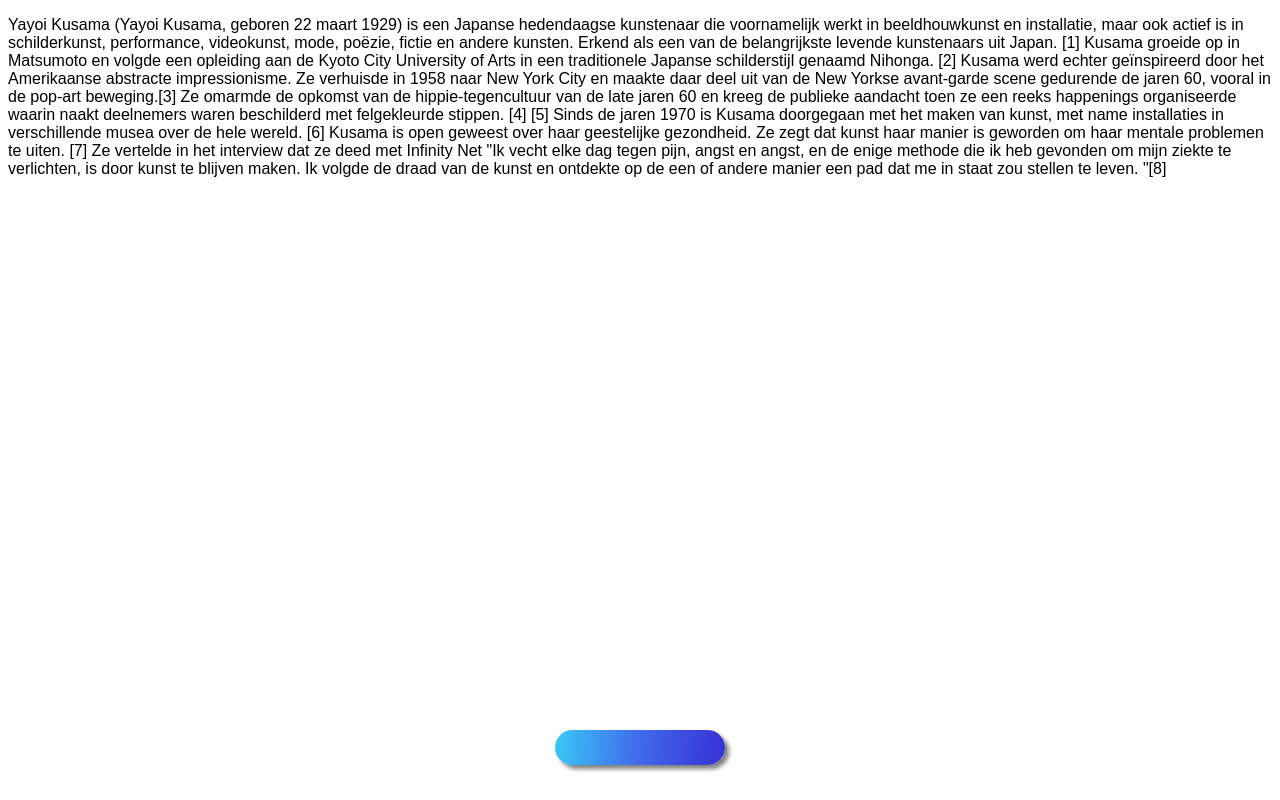
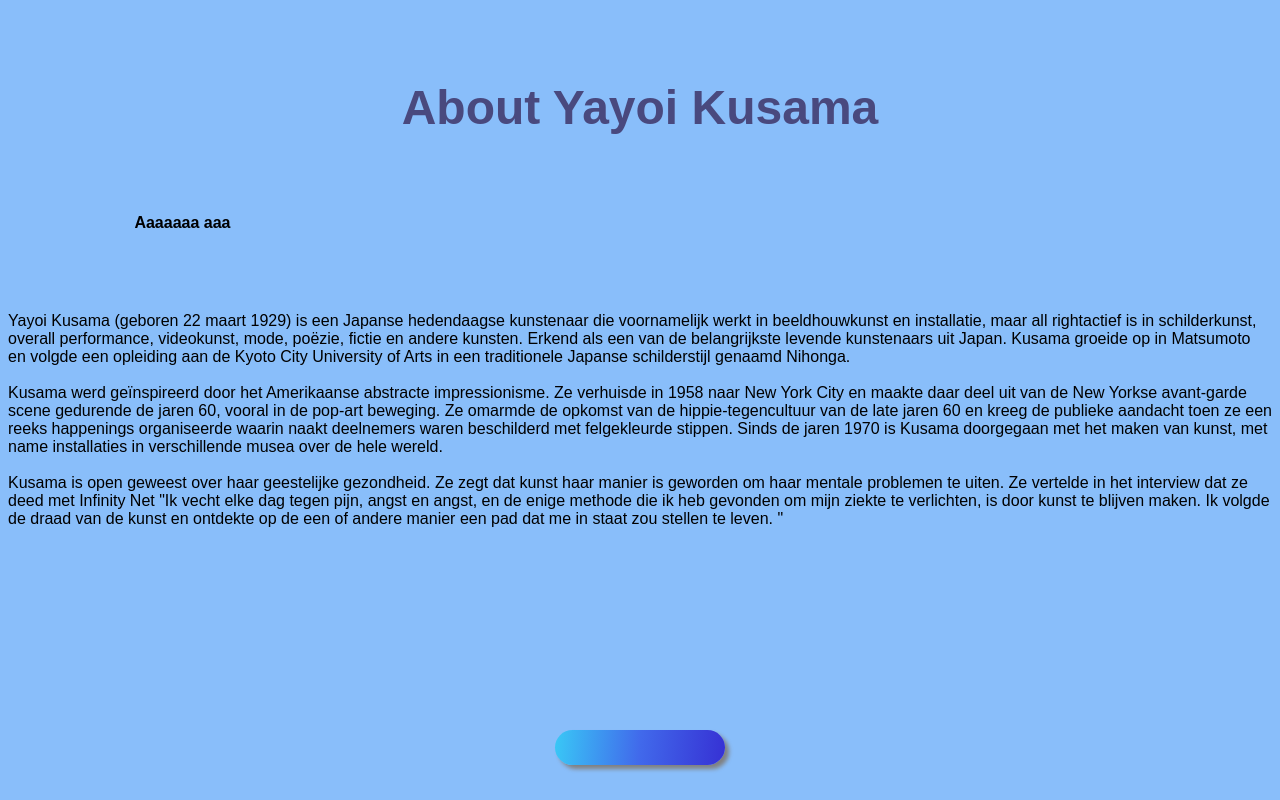
Before and after one commit to JamieVos991/F2M2-Radicale-Kunstspeeltuin, a PHP site: page /About.html in a window 1280 px wide. Run offline with PHP 8.4, Linux system fonts and the light colour scheme.

Commit message:
Sections in about page

```diff
--- a/Code/Speeltuin/About.html
+++ b/Code/Speeltuin/About.html
@@ -8,18 +8,42 @@
     <title>About Yayoi Kusama</title>
 </head>
 <body>
-    <div class="lower">
-        <a href="Homepage.html">
-            <div class="lower-knop"></div>
+
+    <!-- == Knop ↻ == -->
+
+    <div class="Lower">
+        <a href="Index.html">
+            <div class="Knop"></div>
         </a>
     </div>
 
-    <p>
-        Yayoi Kusama (Yayoi Kusama, geboren 22 maart 1929) is een Japanse hedendaagse kunstenaar die voornamelijk werkt in beeldhouwkunst en installatie, maar ook actief is in schilderkunst, performance, videokunst, mode, poëzie, fictie en andere kunsten. Erkend als een van de belangrijkste levende kunstenaars uit Japan. [1]
+    <!-- == Einde Knop ↻ == -->
 
-        Kusama groeide op in Matsumoto en volgde een opleiding aan de Kyoto City University of Arts in een traditionele Japanse schilderstijl genaamd Nihonga. [2] Kusama werd echter geïnspireerd door het Amerikaanse abstracte impressionisme. Ze verhuisde in 1958 naar New York City en maakte daar deel uit van de New Yorkse avant-garde scene gedurende de jaren 60, vooral in de pop-art beweging.[3] Ze omarmde de opkomst van de hippie-tegencultuur van de late jaren 60 en kreeg de publieke aandacht toen ze een reeks happenings organiseerde waarin naakt deelnemers waren beschilderd met felgekleurde stippen. [4] [5] Sinds de jaren 1970 is Kusama doorgegaan met het maken van kunst, met name installaties in verschillende musea over de hele wereld. [6]
 
-        Kusama is open geweest over haar geestelijke gezondheid. Ze zegt dat kunst haar manier is geworden om haar mentale problemen te uiten. [7] Ze vertelde in het interview dat ze deed met Infinity Net "Ik vecht elke dag tegen pijn, angst en angst, en de enige methode die ik heb gevonden om mijn ziekte te verlichten, is door kunst te blijven maken. Ik volgde de draad van de kunst en ontdekte op de een of andere manier een pad dat me in staat zou stellen te leven. "[8]
+    <!-- == Informatie == -->
+
+    <section>
+        <div class="title">
+            <h1>About Yayoi Kusama</h1>
+            <div class="line"></div>
+        </div>
+        <div class="row">
+            <div class="col">
+                <img src="" alt="">
+                <h4>Aaaaaaa aaa</h4>
+            </div>
+        </div>
+    </section>
+
+    <!-- == Einde Informatie== -->
+
+    <p class="text">
+        Yayoi Kusama (geboren 22 maart 1929) is een Japanse hedendaagse kunstenaar die voornamelijk werkt in beeldhouwkunst en installatie, maar all rightactief is in schilderkunst, overall performance, videokunst, mode, poëzie, fictie en andere kunsten. Erkend als een van de belangrijkste levende kunstenaars uit Japan.
+
+        Kusama groeide op in Matsumoto en volgde een opleiding aan de Kyoto City University of Arts in een traditionele Japanse schilderstijl genaamd Nihonga.<br><br> Kusama werd geïnspireerd door het Amerikaanse abstracte impressionisme. Ze verhuisde in 1958 naar New York City en maakte daar deel uit van de New Yorkse avant-garde scene gedurende de jaren 60, vooral in de pop-art beweging. Ze omarmde de opkomst van de hippie-tegencultuur van de late jaren 60 en kreeg de publieke aandacht toen ze een reeks happenings organiseerde waarin naakt deelnemers waren beschilderd met felgekleurde stippen. Sinds de jaren 1970 is Kusama doorgegaan met het maken van kunst, met name installaties in verschillende musea over de hele wereld.
+
+        <br><br>Kusama is open geweest over haar geestelijke gezondheid. Ze zegt dat kunst haar manier is geworden om haar mentale problemen te uiten. Ze vertelde in het interview dat ze deed met Infinity Net "Ik vecht elke dag tegen pijn, angst en angst, en de enige methode die ik heb gevonden om mijn ziekte te verlichten, is door kunst te blijven maken. Ik volgde de draad van de kunst en ontdekte op de een of andere manier een pad dat me in staat zou stellen te leven. "
     </p>
+
 </body>
 </html>
--- a/Code/Speeltuin/Stylesheets/About.css
+++ b/Code/Speeltuin/Stylesheets/About.css
@@ -2,9 +2,10 @@
 body {
     background: white;
     font-family: sans-serif;
+    background: #89BEFA;
   }
 
-  .lower-knop {
+  .Knop {
     display: flex;
     justify-content: center;
     box-shadow: 4px 4px 4px grey;
@@ -17,7 +18,7 @@
     align-items: center;
   }
 
-  .lower {
+  .Lower {
     position: absolute;
     bottom: 0px;
     height: 130px;
@@ -27,3 +28,14 @@
     border-top-left-radius: 50px;
 
   }
+
+  section {
+    width: 80%;
+    margin: 80px auto;
+  }
+
+  .title {
+    text-align: center;
+    font-size: 4vmin;
+    color: rgba(73, 73, 126);
+  }
```
Also changed, not shown: Code/Speeltuin/Index.html (renamed from Code/Speeltuin/Homepage.html).
